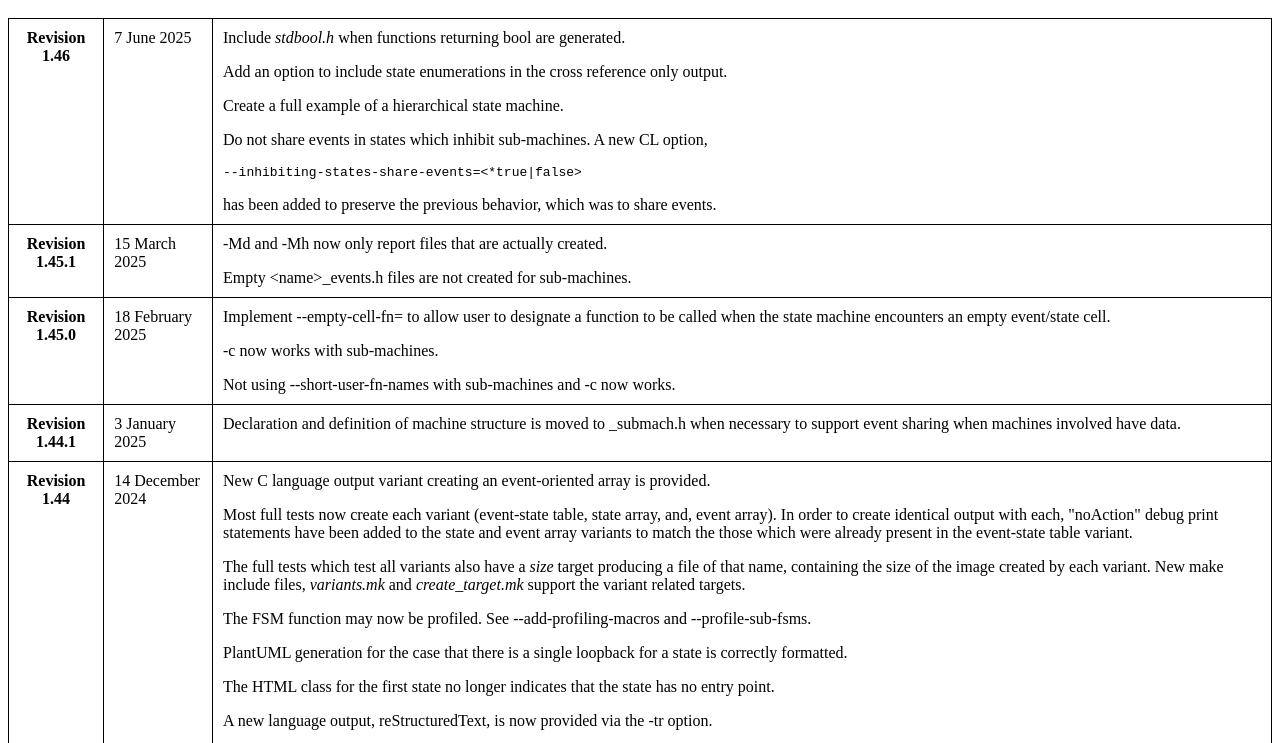
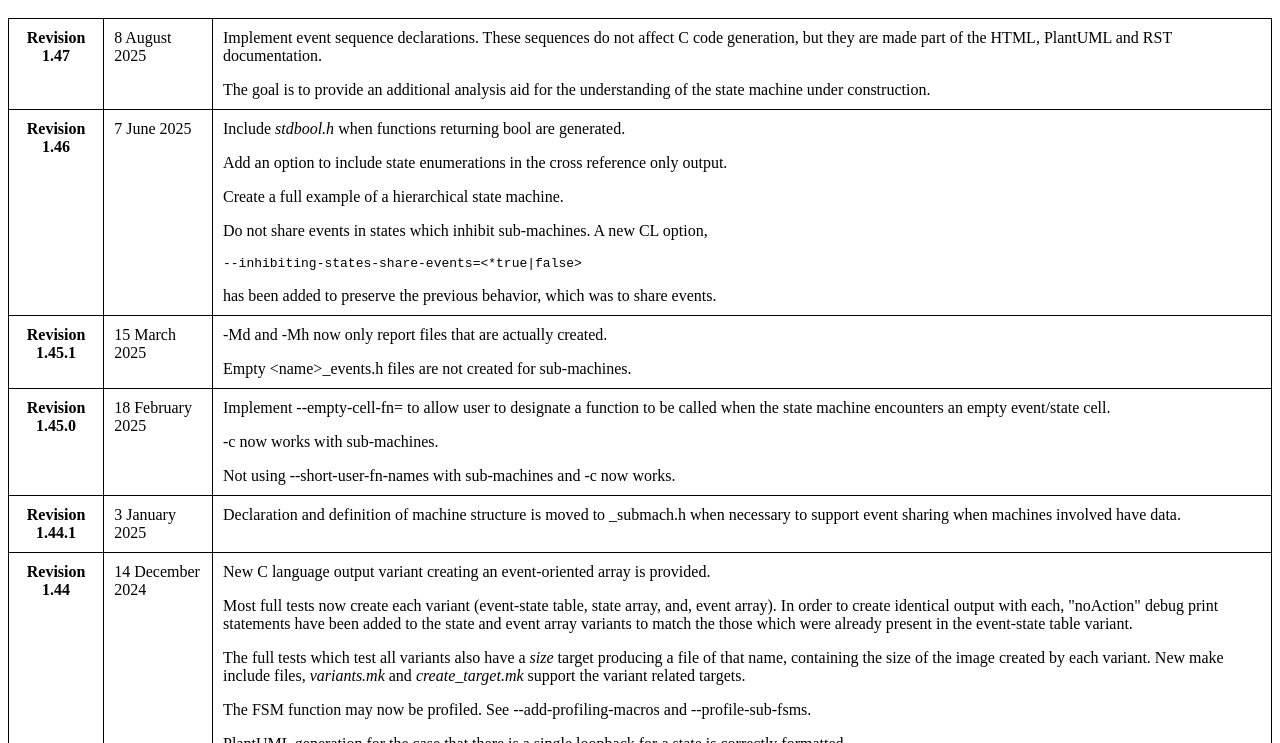
Before and after one commit to FSMLang/FSMLang.github.io, a plain HTML site: page _static/release_notes.html in a window 1280 px wide. Shown: the part 48-791 px from the top of the page. Drawn offline with Linux system fonts and the light colour scheme.

Commit message:
Add release note for 1.47.

```diff
--- a/_static/release_notes.html
+++ b/_static/release_notes.html
@@ -8,6 +8,19 @@
 
 <body>
 <table class="release_notes">
+
+<tr>
+    <th>Revision 1.47</th>
+    <td>8 August 2025</td>
+    <td>
+		<p>Implement event sequence declarations.  These sequences do not affect C code
+	   generation, but they are made part of the HTML, PlantUML and RST documentation.
+		</p>
+		<p>The goal is to provide an additional analysis aid for the understanding of
+		the state machine under construction.
+		</p>
+    </td>
+</tr>
 
 <tr>
     <th>Revision 1.46</th>
```
